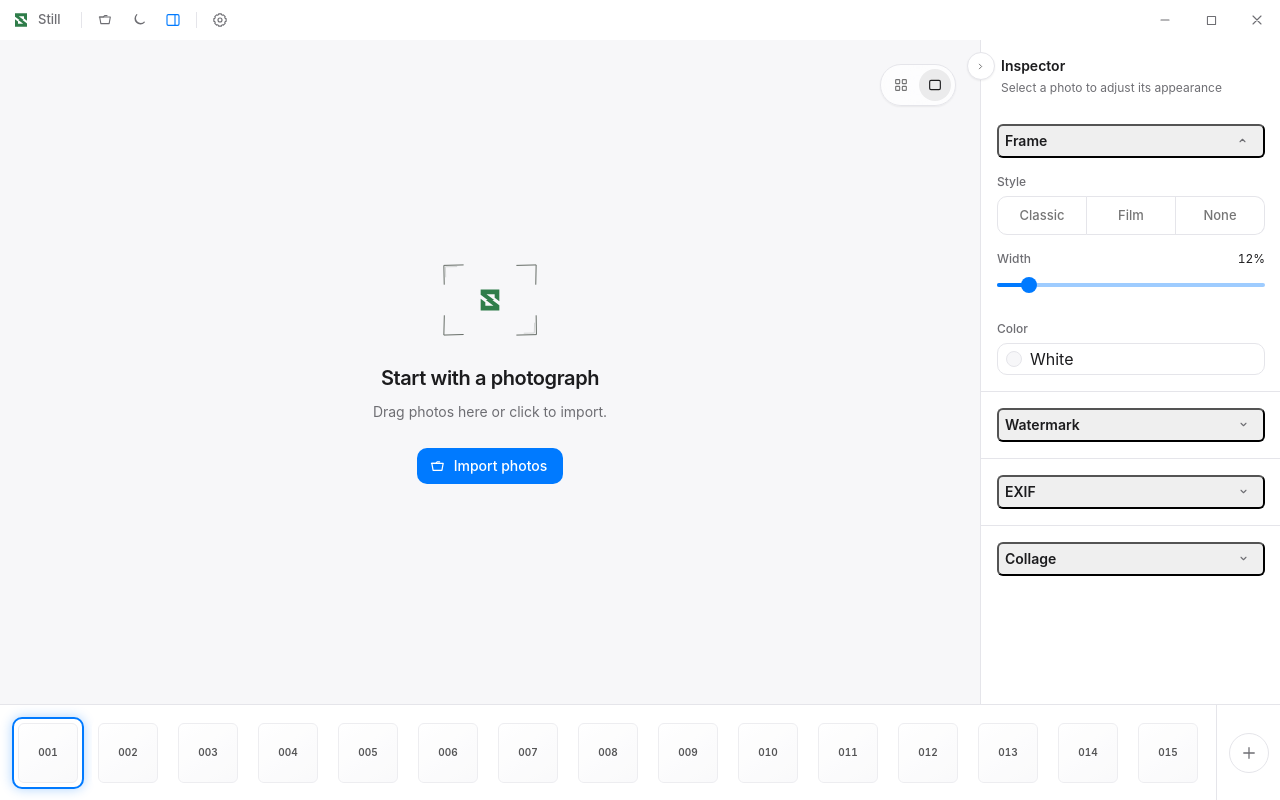
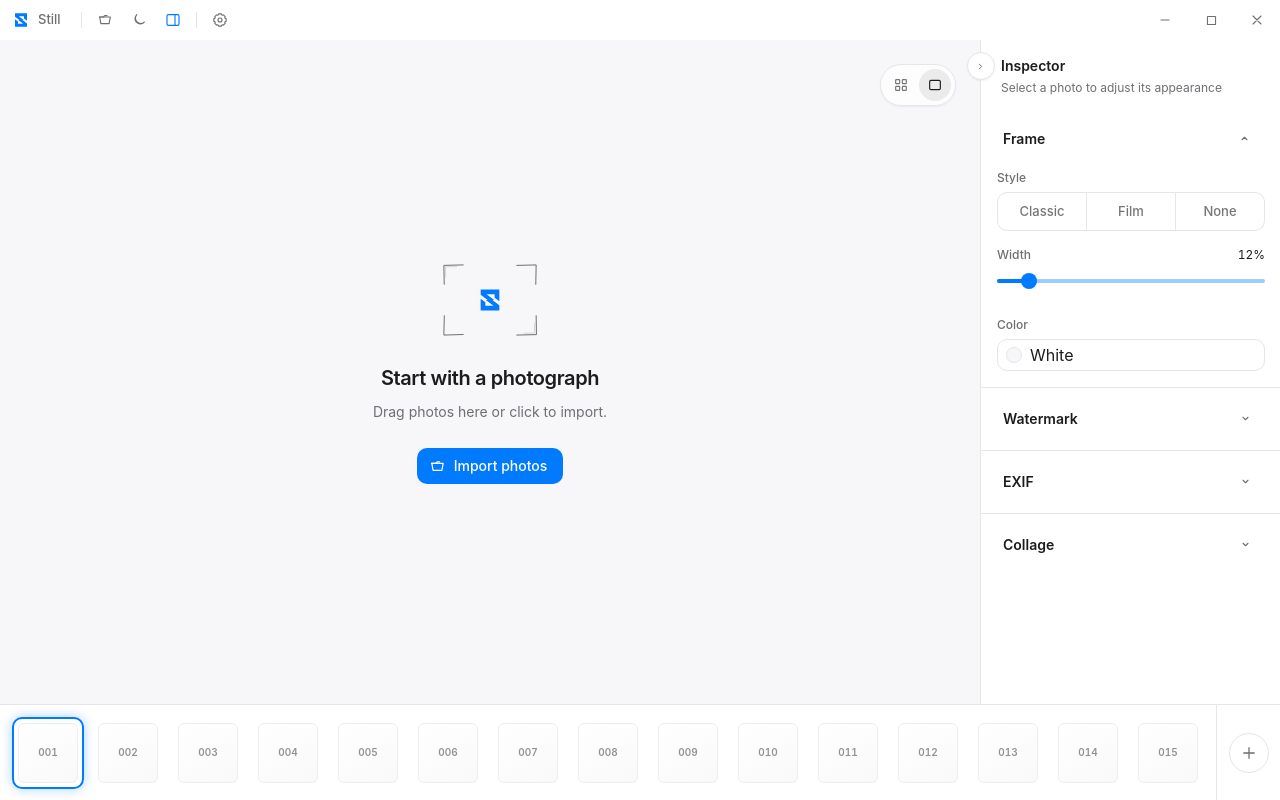
Before and after one commit to modan-photo/still, a React (Vite) app: page / in a window 1280 px wide. Built offline with nearby package versions, Linux system fonts and the light colour scheme.

Commit message:
fix(shell): resolve theme conflicts and polish inspector interactions

```diff
--- a/src-tauri/capabilities/default.json
+++ b/src-tauri/capabilities/default.json
@@ -5,6 +5,10 @@
   "windows": ["main"],
   "permissions": [
     "core:default",
-    "os:default"
+    "os:default",
+    "core:window:allow-minimize",
+    "core:window:allow-toggle-maximize",
+    "core:window:allow-close",
+    "core:window:allow-start-dragging"
   ]
 }
--- a/src/App.tsx
+++ b/src/App.tsx
@@ -2,7 +2,6 @@ import { useCallback, useState } from "react";
 import { useMediaQuery, useTheme as useMuiTheme } from "@mui/material";
 import { isTauri } from "@tauri-apps/api/core";
 import { platform } from "@tauri-apps/plugin-os";
-import "./App.css";
 import type { ThemeController } from "./hooks/useTheme";
 import { AppShell } from "./layout/AppShell";
 import { TitleBar } from "./layout/TitleBar";
--- a/src/components/PanelSection.tsx
+++ b/src/components/PanelSection.tsx
@@ -1,4 +1,5 @@
-import { Collapse, IconButton } from "@mui/material";
+import { Box, Collapse, useMediaQuery } from "@mui/material";
+import { motionTokens } from "../theme/tokens";
 import { useId, useState, type ReactNode } from "react";
 import { Icon } from "./Icons";
 import { Placeholder } from "./Placeholder";
@@ -12,6 +13,7 @@ type PanelSectionProps = {
 export function PanelSection({ title, children, defaultOpen = false }: PanelSectionProps) {
   const [open, setOpen] = useState(defaultOpen);
   const contentId = useId();
+  const reducedMotion = useMediaQuery("(prefers-reduced-motion: reduce)");
 
   return (
     <section className="border-b border-subtle px-4 py-4 last:border-b-0">
@@ -23,23 +25,23 @@ export function PanelSection({ title, children, defaultOpen = false }: PanelSect
         onClick={() => setOpen((value) => !value)}
       >
         <span className="text-sm font-semibold text-primary">{title}</span>
-        <IconButton
+        <Box
           component="span"
-          size="small"
-          tabIndex={-1}
           sx={{
             width: 28,
             height: 28,
+            display: "grid",
+            placeItems: "center",
             color: "text.secondary",
             transform: open ? "rotate(180deg)" : "rotate(0deg)",
             transition: "transform var(--motion-base) var(--motion-easing)",
           }}
         >
           <Icon name="chevron" size={15} />
-        </IconButton>
+        </Box>
       </button>
 
-      <Collapse in={open} timeout={200} easing="var(--motion-easing)" unmountOnExit>
+      <Collapse in={open} timeout={reducedMotion ? 0 : motionTokens.duration.base} easing="var(--motion-easing)">
         <div id={contentId} className="space-y-4 pt-4">
           <Placeholder label={title} className="space-y-4">{children}</Placeholder>
         </div>
--- a/src/layout/RightPanel.tsx
+++ b/src/layout/RightPanel.tsx
@@ -14,12 +14,15 @@ const MAX_WIDTH = 400;
 
 export function RightPanel({ collapsed, onCollapsedChange }: RightPanelProps) {
   const [width, setWidth] = useState(300);
+  const [resizing, setResizing] = useState(false);
   const dragStart = useRef({ x: 0, width: 300 });
   const theme = useTheme();
   const tablet = useMediaQuery(theme.breakpoints.between("md", "lg"));
   const effectiveWidth = tablet ? 260 : width;
 
   const startResize = (event: ReactPointerEvent<HTMLDivElement>) => {
+    if (event.button !== 0) return;
+    setResizing(true);
     dragStart.current = { x: event.clientX, width };
     event.currentTarget.setPointerCapture(event.pointerId);
   };
@@ -34,7 +37,7 @@ export function RightPanel({ collapsed, onCollapsedChange }: RightPanelProps) {
     <aside
       id="right-panel"
       className="relative min-h-0 shrink-0 border-l border-subtle bg-app-surface transition-[width] duration-base ease-app"
-      style={{ width: collapsed ? 0 : effectiveWidth }}
+      style={{ width: collapsed ? 0 : effectiveWidth, transitionDuration: resizing ? "0ms" : undefined, borderLeftWidth: collapsed ? 0 : undefined }}
       aria-label="Inspector"
       data-collapsed={collapsed}
     >
@@ -50,6 +53,11 @@ export function RightPanel({ collapsed, onCollapsedChange }: RightPanelProps) {
           tabIndex={0}
           onPointerDown={startResize}
           onPointerMove={resize}
+          onPointerUp={(event) => {
+            event.currentTarget.releasePointerCapture(event.pointerId);
+            setResizing(false);
+          }}
+          onLostPointerCapture={() => setResizing(false)}
           onKeyDown={(event) => {
             if (event.key !== "ArrowLeft" && event.key !== "ArrowRight") return;
             event.preventDefault();
--- a/src/layout/TitleBar.tsx
+++ b/src/layout/TitleBar.tsx
@@ -98,7 +98,7 @@ const windowButtonSx = {
   borderRadius: 0,
   color: "text.secondary",
   transition: "background-color var(--motion-fast) var(--motion-easing), color var(--motion-fast) var(--motion-easing)",
-  "&:hover": { bgcolor: "background.default", color: "text.primary" },
+  "&:hover": { bgcolor: "var(--color-bg-elevated)", color: "text.primary" },
 } as const;
 
 const titleBarActionSx = {
--- a/src/theme/global.css
+++ b/src/theme/global.css
@@ -6,6 +6,52 @@
    CssBaseline remains the only global reset, while theme and utilities stay active. */
 @import "tailwindcss/theme.css" layer(theme);
 @import "tailwindcss/utilities.css" layer(utilities);
+
+html, body, #root {
+  width: 100%;
+  height: 100%;
+  min-width: 0;
+  min-height: 0;
+}
+
+body {
+  margin: 0;
+  overflow: hidden;
+  font-family: var(--font-system);
+}
+
+/* Native controls need their own reset because Tailwind Preflight is disabled. */
+button, input, select, textarea { font: inherit; }
+button { cursor: pointer; }
+@layer base {
+  *, ::before, ::after { border-width: 0; border-style: solid; }
+  button { background-color: transparent; color: inherit; }
+}
+
+.visually-hidden {
+  position: absolute;
+  width: 1px;
+  height: 1px;
+  padding: 0;
+  margin: -1px;
+  overflow: hidden;
+  clip-path: inset(50%);
+  white-space: nowrap;
+  border: 0;
+}
+
+.still-mark { display: block; color: var(--color-accent); flex: none; }
+.crop-corners { position: absolute; inset: 0; width: 100%; height: 100%; color: var(--color-text-secondary); }
+.crop-corners path { stroke: currentColor; stroke-width: 1; stroke-linecap: round; stroke-linejoin: round; vector-effect: non-scaling-stroke; }
+.sketch-echo { opacity: 0.24; }
+
+@media (prefers-reduced-motion: reduce) {
+  :root {
+    --motion-fast: 0ms;
+    --motion-base: 0ms;
+    --motion-slow: 0ms;
+  }
+}
 
 @layer utilities {
   .filmstrip-scroll {
```
